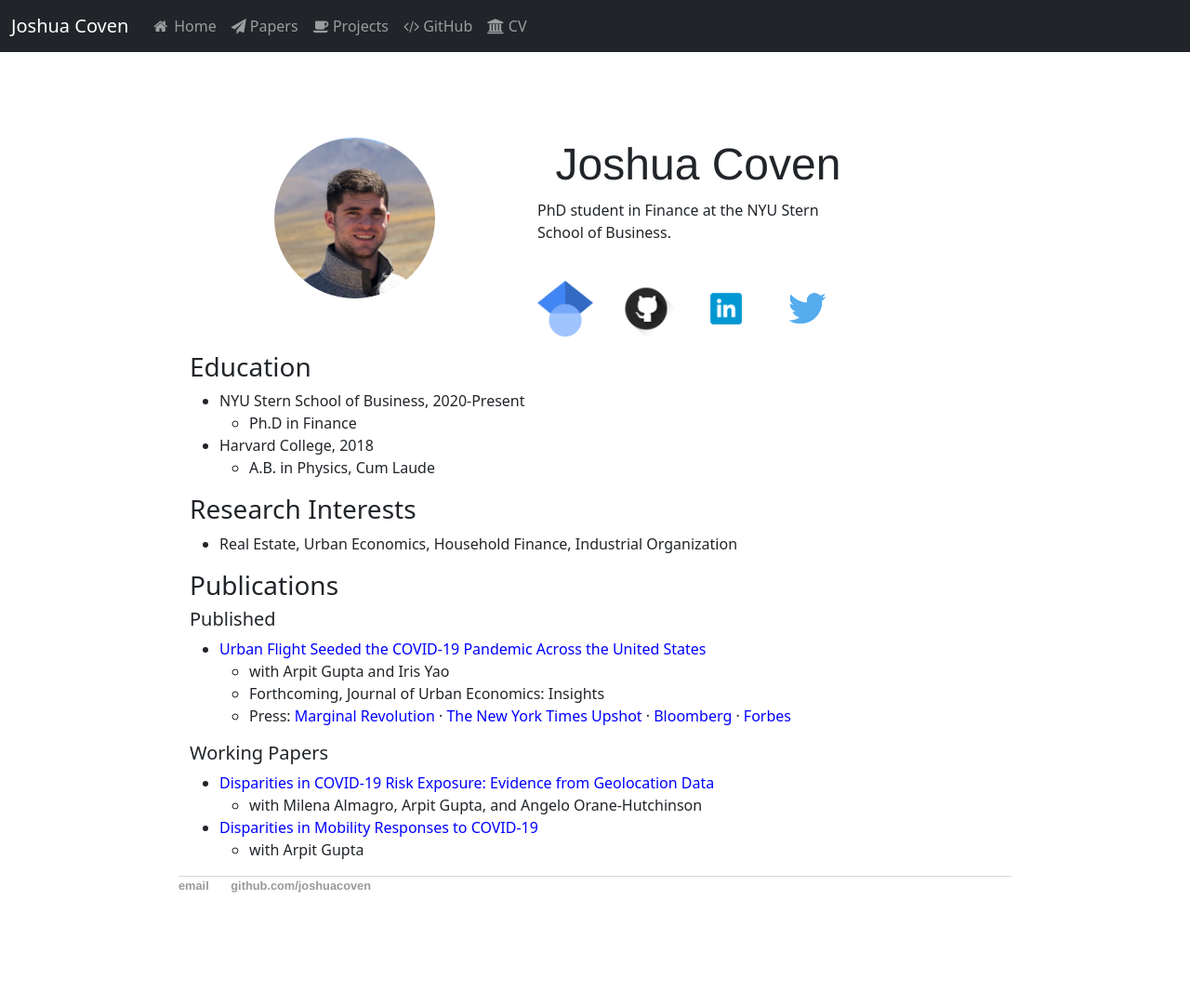
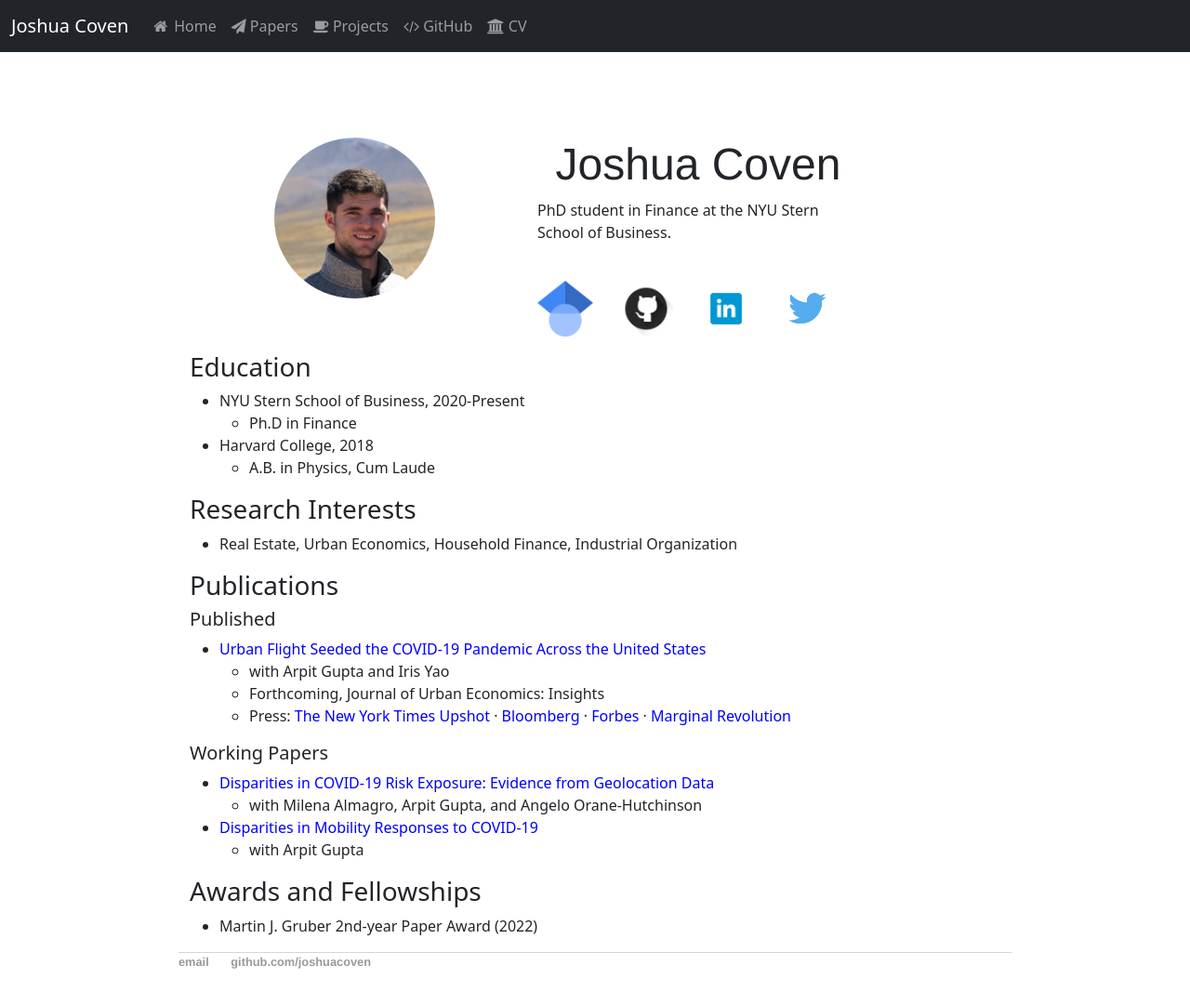
Before and after one commit to joshuacoven/joshuacoven.github.io, a Jekyll site: the page built from _pages/cv.md, in a window 1280 px wide and 1104 px high. Shown: the top 1081 px of the window at 93% size. Built offline with Jekyll 4.4.1, drawn with Linux system fonts in a browser that asks for light colours.

Commit message:
added to CV

```diff
--- a/_pages/cv.md
+++ b/_pages/cv.md
@@ -52,7 +52,7 @@ permalink: /cv/
         </a>
     * with Arpit Gupta and Iris Yao
     * Forthcoming, Journal of Urban Economics: Insights
-    * Press: <a href = "https://marginalrevolution.com/marginalrevolution/2020/04/escape-from-new-york.html" style = "color: blue">Marginal Revolution</a> · <a href = "https://www.nytimes.com/interactive/2020/05/15/upshot/who-left-new-york-coronavirus.html" style = "color: blue">The New York Times Upshot</a> · <a href = "https://www.bloomberg.com/news/articles/2020-08-14/nyc-crime-spike-is-last-straw-pushing-anxious-residents-to-flee" style = "color: blue">Bloomberg</a> · <a href = "https://www.forbes.com/sites/williamhaseltine/2020/12/21/urban-flight-due-to-covid-19-is-temporary-not-permanent/?sh=6ab583d84cd5" style = "color: blue">Forbes</a>
+    * Press: <a href = "https://www.nytimes.com/interactive/2020/05/15/upshot/who-left-new-york-coronavirus.html" style = "color: blue">The New York Times Upshot</a> · <a href = "https://www.bloomberg.com/news/articles/2020-08-14/nyc-crime-spike-is-last-straw-pushing-anxious-residents-to-flee" style = "color: blue">Bloomberg</a> · <a href = "https://www.forbes.com/sites/williamhaseltine/2020/12/21/urban-flight-due-to-covid-19-is-temporary-not-permanent/?sh=6ab583d84cd5" style = "color: blue">Forbes</a> · <a href = "https://marginalrevolution.com/marginalrevolution/2020/04/escape-from-new-york.html" style = "color: blue">Marginal Revolution</a>
 
 ##### Working Papers
 * <a href = "https://static1.squarespace.com/static/56086d00e4b0fb7874bc2d42/t/608ee7c73b4783281770b994/1619978187759/COVID_Disparities.pdf" style = "color: blue">
@@ -63,3 +63,6 @@ permalink: /cv/
         Disparities in Mobility Responses to COVID-19
         </a>
     * with Arpit Gupta
+
+### Awards and Fellowships
+* Martin J. Gruber 2nd-year Paper Award (2022)
```
